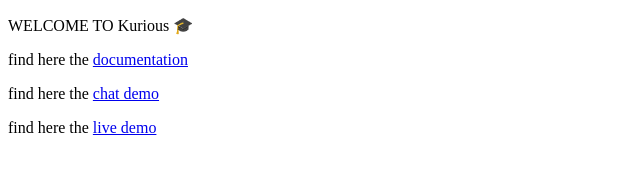
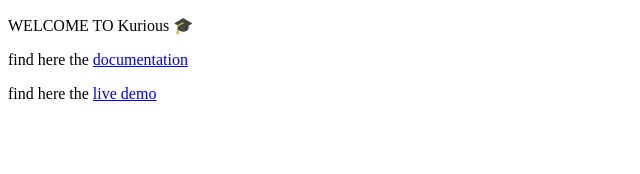
Before and after one commit to izabayo7/blms-backend, a website: page views/index.html in a window 1280 px wide. Shown: the whole page, without its empty margins (0-640 px from the left). Drawn offline with Linux system fonts and the light colour scheme.

Commit message:
removed link to chat_demo in index.html

```diff
--- a/views/index.html
+++ b/views/index.html
@@ -10,7 +10,6 @@
 <body>
     <p>WELCOME TO Kurious 🎓</p>
     <p>find here the <a href="/documentation">documentation</a></p>
-    <p>find here the <a href="/chat-demo">chat demo</a></p>
     <p>find here the <a href="/live">live demo</a></p>
 </body>
 
```
